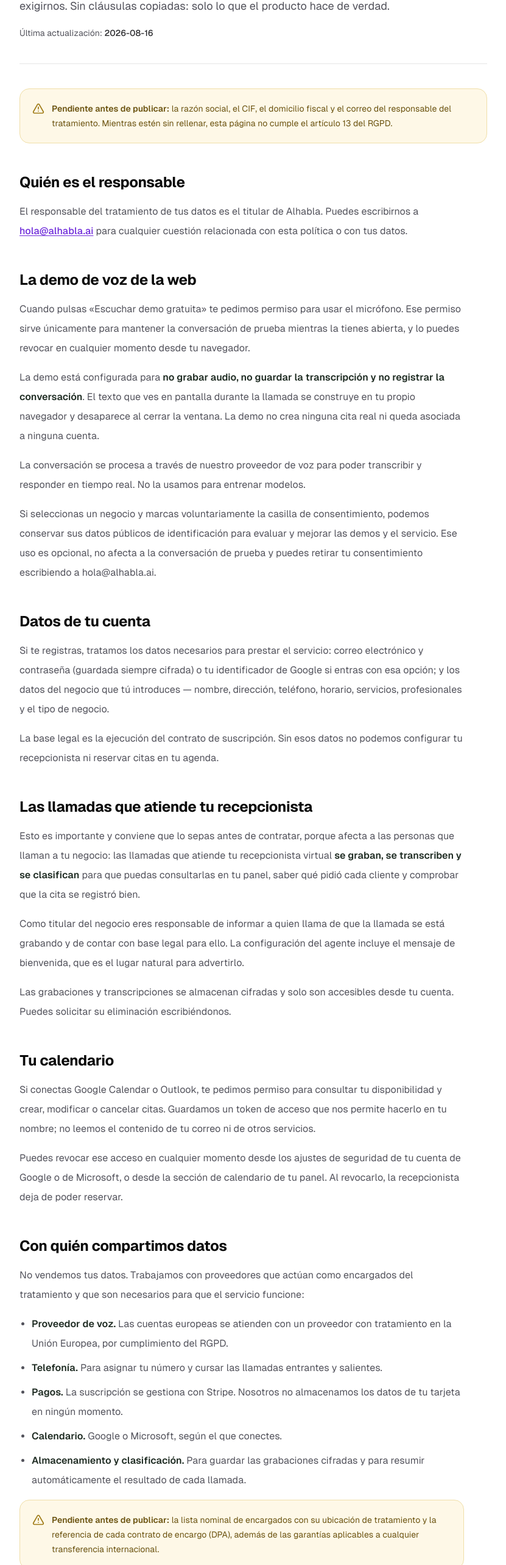
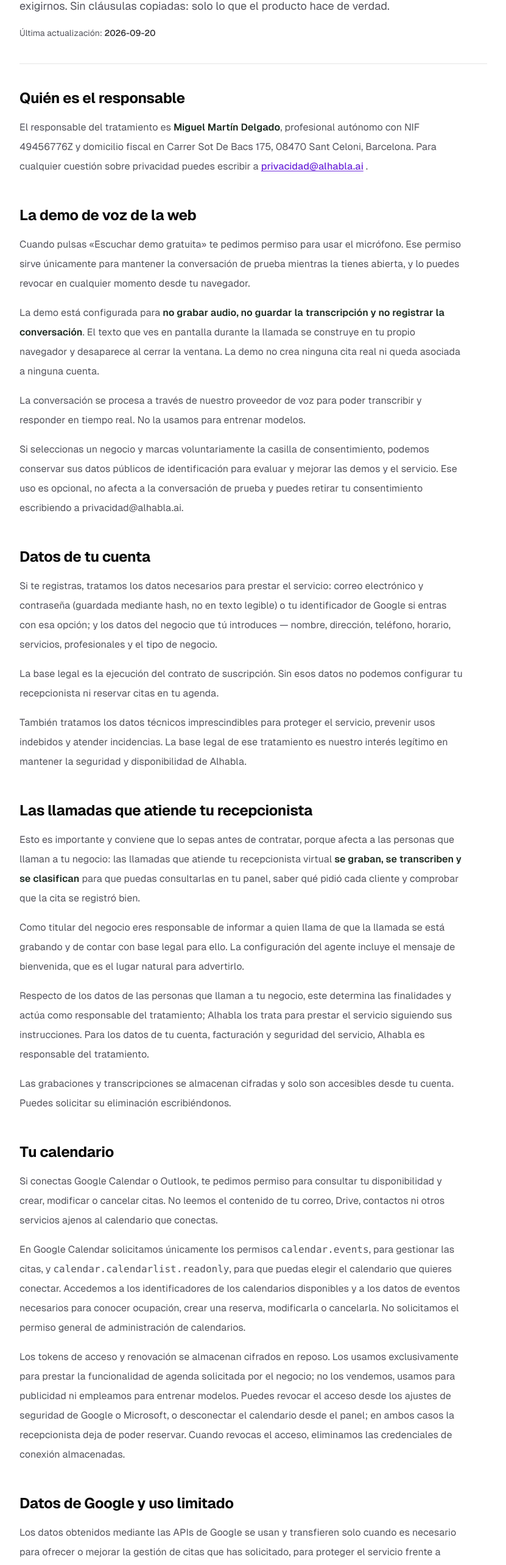
Before and after one commit to MMARTID/botbook, a Next.js app in the folder frontend/: page /legal/privacidad in a window 1280 px wide. Shown: the part 233-2799 px from the top of the page at 61% size, without its empty margins (128-959 px from the left). Built offline with nearby package versions, Linux system fonts and the light colour scheme; no server answers.

Commit message:
Actualiza la política de privacidad con información RGPD completa

```diff
--- a/frontend/src/app/legal/privacidad/page.tsx
+++ b/frontend/src/app/legal/privacidad/page.tsx
@@ -1,6 +1,6 @@
 import type { Metadata } from "next";
 import Link from "next/link";
-import { LegalPage, LegalSection, LegalTodo } from "@/components/legal-page";
+import { LegalPage, LegalSection } from "@/components/legal-page";
 import { absoluteUrl, siteName } from "@/lib/seo";
 
 export const metadata: Metadata = {
@@ -26,20 +26,17 @@
     <LegalPage
       title="Política de privacidad"
       description="Aquí te contamos qué datos tratamos, para qué, quién más interviene y qué puedes exigirnos. Sin cláusulas copiadas: solo lo que el producto hace de verdad."
-      updatedAt="2026-08-16"
+      updatedAt="2026-09-20"
     >
-      <LegalTodo>
-        la razón social, el CIF, el domicilio fiscal y el correo del responsable del tratamiento. Mientras estén sin
-        rellenar, esta página no cumple el artículo 13 del RGPD.
-      </LegalTodo>
-
       <LegalSection title="Quién es el responsable">
         <p>
-          El responsable del tratamiento de tus datos es el titular de Alhabla. Puedes escribirnos a{" "}
-          <a href="mailto:hola@alhabla.ai" className="font-medium text-[#6d28d9] underline underline-offset-2">
-            hola@alhabla.ai
+          El responsable del tratamiento es <strong className="font-semibold text-[#1e2b22]">Miguel Martín
+          Delgado</strong>, profesional autónomo con NIF 49456776Z y domicilio fiscal en Carrer Sot De Bacs 175,
+          08470 Sant Celoni, Barcelona. Para cualquier cuestión sobre privacidad puedes escribir a{" "}
+          <a href="mailto:privacidad@alhabla.ai" className="font-medium text-[#6d28d9] underline underline-offset-2">
+            privacidad@alhabla.ai
           </a>{" "}
-          para cualquier cuestión relacionada con esta política o con tus datos.
+          .
         </p>
       </LegalSection>
 
@@ -62,19 +59,24 @@
         <p>
           Si seleccionas un negocio y marcas voluntariamente la casilla de consentimiento, podemos conservar sus
           datos públicos de identificación para evaluar y mejorar las demos y el servicio. Ese uso es opcional, no
-          afecta a la conversación de prueba y puedes retirar tu consentimiento escribiendo a hola@alhabla.ai.
+          afecta a la conversación de prueba y puedes retirar tu consentimiento escribiendo a privacidad@alhabla.ai.
         </p>
       </LegalSection>
 
       <LegalSection title="Datos de tu cuenta">
         <p>
           Si te registras, tratamos los datos necesarios para prestar el servicio: correo electrónico y contraseña
-          (guardada siempre cifrada) o tu identificador de Google si entras con esa opción; y los datos del negocio
+          (guardada mediante hash, no en texto legible) o tu identificador de Google si entras con esa opción; y los datos del negocio
           que tú introduces — nombre, dirección, teléfono, horario, servicios, profesionales y el tipo de negocio.
         </p>
         <p>
           La base legal es la ejecución del contrato de suscripción. Sin esos datos no podemos configurar tu
           recepcionista ni reservar citas en tu agenda.
+        </p>
+        <p>
+          También tratamos los datos técnicos imprescindibles para proteger el servicio, prevenir usos indebidos y
+          atender incidencias. La base legal de ese tratamiento es nuestro interés legítimo en mantener la seguridad y
+          disponibilidad de Alhabla.
         </p>
       </LegalSection>
 
@@ -91,6 +93,11 @@
           lugar natural para advertirlo.
         </p>
         <p>
+          Respecto de los datos de las personas que llaman a tu negocio, este determina las finalidades y actúa como
+          responsable del tratamiento; Alhabla los trata para prestar el servicio siguiendo sus instrucciones. Para
+          los datos de tu cuenta, facturación y seguridad del servicio, Alhabla es responsable del tratamiento.
+        </p>
+        <p>
           Las grabaciones y transcripciones se almacenan cifradas y solo son accesibles desde tu cuenta. Puedes
           solicitar su eliminación escribiéndonos.
         </p>
@@ -99,71 +106,113 @@
       <LegalSection title="Tu calendario">
         <p>
           Si conectas Google Calendar o Outlook, te pedimos permiso para consultar tu disponibilidad y crear, modificar
-          o cancelar citas. Guardamos un token de acceso que nos permite hacerlo en tu nombre; no leemos el contenido
-          de tu correo ni de otros servicios.
+          o cancelar citas. No leemos el contenido de tu correo, Drive, contactos ni otros servicios ajenos al
+          calendario que conectas.
         </p>
         <p>
-          Puedes revocar ese acceso en cualquier momento desde los ajustes de seguridad de tu cuenta de Google o de
-          Microsoft, o desde la sección de calendario de tu panel. Al revocarlo, la recepcionista deja de poder
-          reservar.
+          En Google Calendar solicitamos únicamente los permisos <code>calendar.events</code>, para gestionar las
+          citas, y <code>calendar.calendarlist.readonly</code>, para que puedas elegir el calendario que quieres
+          conectar. Accedemos a los identificadores de los calendarios disponibles y a los datos de eventos necesarios
+          para conocer ocupación, crear una reserva, modificarla o cancelarla. No solicitamos el permiso general de
+          administración de calendarios.
+        </p>
+        <p>
+          Los tokens de acceso y renovación se almacenan cifrados en reposo. Los usamos exclusivamente para prestar la
+          funcionalidad de agenda solicitada por el negocio; no los vendemos, usamos para publicidad ni empleamos para
+          entrenar modelos. Puedes revocar el acceso desde los ajustes de seguridad de Google o Microsoft, o desconectar
+          el calendario desde el panel; en ambos casos la recepcionista deja de poder reservar. Cuando revocas el acceso,
+          eliminamos las credenciales de conexión almacenadas.
+        </p>
+      </LegalSection>
+
+      <LegalSection title="Datos de Google y uso limitado">
+        <p>
+          Los datos obtenidos mediante las APIs de Google se usan y transfieren solo cuando es necesario para ofrecer o
+          mejorar la gestión de citas que has solicitado, para proteger el servicio frente a abuso o fraude, o para
+          cumplir una obligación legal. El acceso humano a esos datos queda limitado a soporte solicitado por ti,
+          seguridad o cumplimiento legal.
+        </p>
+        <p>
+          El uso de los datos de Google por Alhabla se rige por la{" "}
+          <a
+            href="https://developers.google.com/terms/api-services-user-data-policy"
+            target="_blank"
+            rel="noreferrer"
+            className="font-medium text-[#6d28d9] underline underline-offset-2"
+          >
+            Política de Datos de Usuario de los Servicios API de Google
+          </a>{" "}
+          y por sus requisitos de uso limitado.
         </p>
       </LegalSection>
 
       <LegalSection title="Con quién compartimos datos">
         <p>
-          No vendemos tus datos. Trabajamos con proveedores que actúan como encargados del tratamiento y que son
-          necesarios para que el servicio funcione:
+          No vendemos tus datos. Trabajamos con proveedores externos necesarios para que el servicio funcione:
         </p>
         <ul className="list-disc space-y-2 pl-5">
           <li>
-            <strong className="font-semibold text-[#1e2b22]">Proveedor de voz.</strong> Las cuentas europeas se
-            atienden con un proveedor con tratamiento en la Unión Europea, por cumplimiento del RGPD.
+            <strong className="font-semibold text-[#1e2b22]">Retell.</strong> Procesa la conversación de voz y las
+            transcripciones para atender llamadas y elaborar sus resultados.
           </li>
           <li>
-            <strong className="font-semibold text-[#1e2b22]">Telefonía.</strong> Para asignar tu número y cursar las
-            llamadas entrantes y salientes.
+            <strong className="font-semibold text-[#1e2b22]">Telnyx.</strong> Proporciona telefonía, mensajería y
+            WhatsApp para cursar llamadas y comunicaciones del servicio.
           </li>
           <li>
-            <strong className="font-semibold text-[#1e2b22]">Pagos.</strong> La suscripción se gestiona con Stripe.
-            Nosotros no almacenamos los datos de tu tarjeta en ningún momento.
+            <strong className="font-semibold text-[#1e2b22]">Stripe.</strong> Gestiona la suscripción y los pagos.
+            Alhabla no almacena los datos completos de tu tarjeta.
           </li>
           <li>
-            <strong className="font-semibold text-[#1e2b22]">Calendario.</strong> Google o Microsoft, según el que
-            conectes.
+            <strong className="font-semibold text-[#1e2b22]">Google y Microsoft.</strong> Prestan los servicios de
+            calendario que conectas voluntariamente.
           </li>
           <li>
-            <strong className="font-semibold text-[#1e2b22]">Almacenamiento y clasificación.</strong> Para guardar las
-            grabaciones cifradas y para resumir automáticamente el resultado de cada llamada.
+            <strong className="font-semibold text-[#1e2b22]">Cloudflare R2, Vercel y Zoho Mail.</strong> Permiten,
+            respectivamente, almacenar grabaciones cifradas, servir la aplicación y entregar correos transaccionales.
           </li>
         </ul>
-        <LegalTodo>
-          la lista nominal de encargados con su ubicación de tratamiento y la referencia de cada contrato de encargo
-          (DPA), además de las garantías aplicables a cualquier transferencia internacional.
-        </LegalTodo>
+        <p>
+          Estos proveedores solo reciben los datos necesarios para su función. Cuando un tratamiento implique una
+          transferencia internacional, aplicamos las garantías exigibles por la normativa, como decisiones de
+          adecuación o cláusulas contractuales tipo, según corresponda. Puedes pedir información actualizada sobre los
+          encargados y garantías aplicables escribiendo a privacidad@alhabla.ai.
+        </p>
       </LegalSection>
 
       <LegalSection title="Cuánto tiempo conservamos los datos">
         <p>
-          Los datos de tu cuenta se conservan mientras la suscripción esté activa. Al darla de baja los eliminamos o
-          los anonimizamos, salvo los que debamos guardar por obligación legal, como la información de facturación.
+          Las grabaciones y transcripciones se conservan durante 90 días y después se eliminan. Los datos de la cuenta,
+          negocio, configuración y reservas se conservan mientras la suscripción esté activa y durante tres meses tras
+          la baja, salvo que debamos conservarlos bloqueados para atender responsabilidades legales. Las credenciales de
+          calendario se eliminan cuando revocas el acceso.
         </p>
-        <LegalTodo>
-          los plazos concretos de conservación de grabaciones y transcripciones, y el plazo de borrado tras la baja.
-        </LegalTodo>
+        <p>
+          La información de facturación se conserva durante seis años, conforme a las obligaciones contables y fiscales
+          aplicables.
+        </p>
       </LegalSection>
 
       <LegalSection title="Tus derechos">
         <p>
           Puedes solicitar acceso a tus datos, su rectificación o supresión, la limitación u oposición al tratamiento,
           y la portabilidad. Escríbenos a{" "}
-          <a href="mailto:hola@alhabla.ai" className="font-medium text-[#6d28d9] underline underline-offset-2">
-            hola@alhabla.ai
+          <a href="mailto:privacidad@alhabla.ai" className="font-medium text-[#6d28d9] underline underline-offset-2">
+            privacidad@alhabla.ai
           </a>{" "}
           y te responderemos en el plazo legal.
         </p>
         <p>
-          Si consideras que no hemos atendido tu solicitud correctamente, puedes presentar una reclamación ante la
-          Agencia Española de Protección de Datos.
+          Si consideras que no hemos atendido tu solicitud correctamente, puedes presentar una reclamación ante la{" "}
+          <a
+            href="https://www.aepd.es/"
+            target="_blank"
+            rel="noreferrer"
+            className="font-medium text-[#6d28d9] underline underline-offset-2"
+          >
+            Agencia Española de Protección de Datos
+          </a>
+          .
         </p>
       </LegalSection>
 
@@ -173,10 +222,10 @@
           estimación que hayas hecho en la calculadora de la web. Son datos técnicos, se quedan en tu dispositivo y no
           se usan para perfilarte ni para publicidad.
         </p>
-        <LegalTodo>
-          revisar esta sección si en el futuro se añade analítica o publicidad; en ese caso hará falta un banner de
-          consentimiento previo.
-        </LegalTodo>
+        <p>
+          Si incorporamos analítica, publicidad o cookies no técnicas, mostraremos antes un mecanismo de consentimiento
+          que te permita aceptarlas, rechazarlas o configurarlas.
+        </p>
       </LegalSection>
 
       <p className="max-w-[68ch] text-base leading-8 text-[#54634b]">
```
